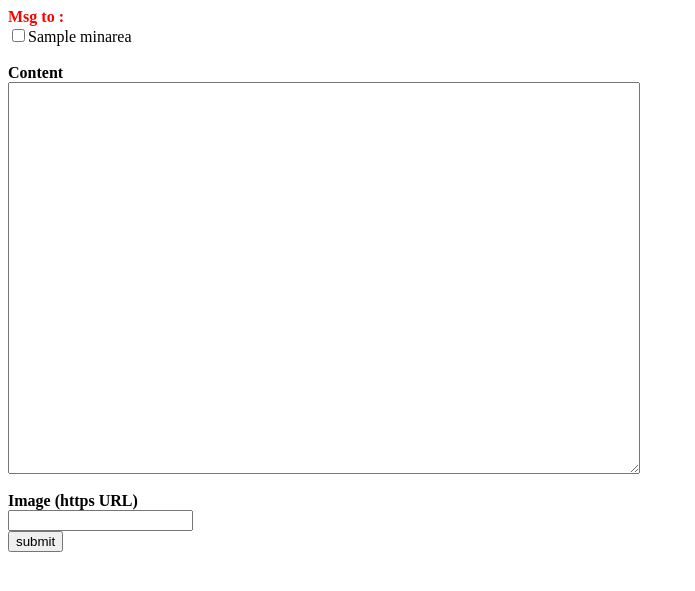
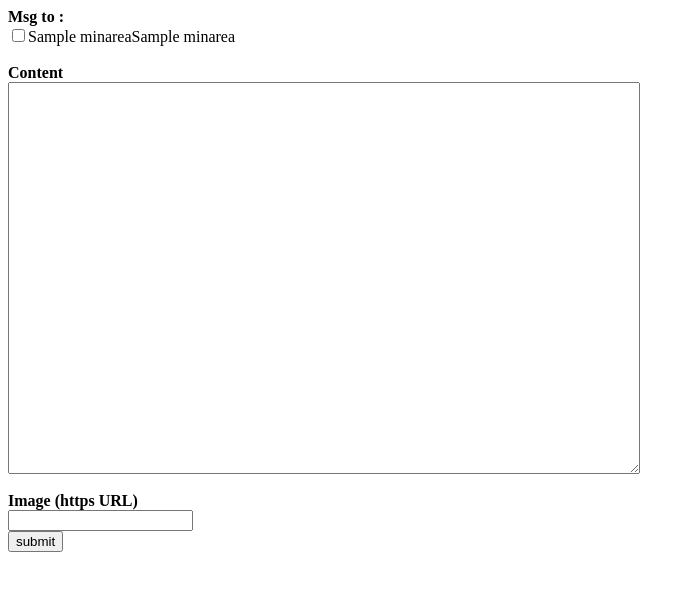
Before and after one commit to NCKU-CCS/line_bot_server, a Django app: page /dengue_linebot/push_msg/ in a window 1280 px wide. Shown: the top 591 px of the page, without its empty margins (0-695 px from the left). Run offline with Django 3.2, Linux system fonts and the light colour scheme; a user stored in the database is signed in; tables that the repository leaves empty hold one stand-in row (values such as "Sample post"); parts of the project's set-up code (start-up, migrations or seed data) failed here and were passed over.

Commit message:
Add district name in push message template

```diff
--- a/denguefever_tw/dengue_linebot/templates/dengue_linebot/push_msg.html
+++ b/denguefever_tw/dengue_linebot/templates/dengue_linebot/push_msg.html
@@ -1,11 +1,11 @@
 <form action="{% url 'push_msg_result' %}" method="POST">
     {% csrf_token %}
-  <strong style="color:red;">Msg to :</strong>
+    <strong>Msg to :</strong>
     <br>
     <div style="width:95%;">
         {% for area in areas %}
         <div style="display:inline-block;">
-      <input type="checkbox" name="msg_to" value="{{area.area_id}}">{{area.area_name}}
+            <input type="checkbox" name="msg_to" value="{{area.area_id}}">{{area.district_name}}{{area.area_name}}
         </div>
         {% endfor %}
     </div>
```
Lines whose indentation alone changed are shown as unchanged.
